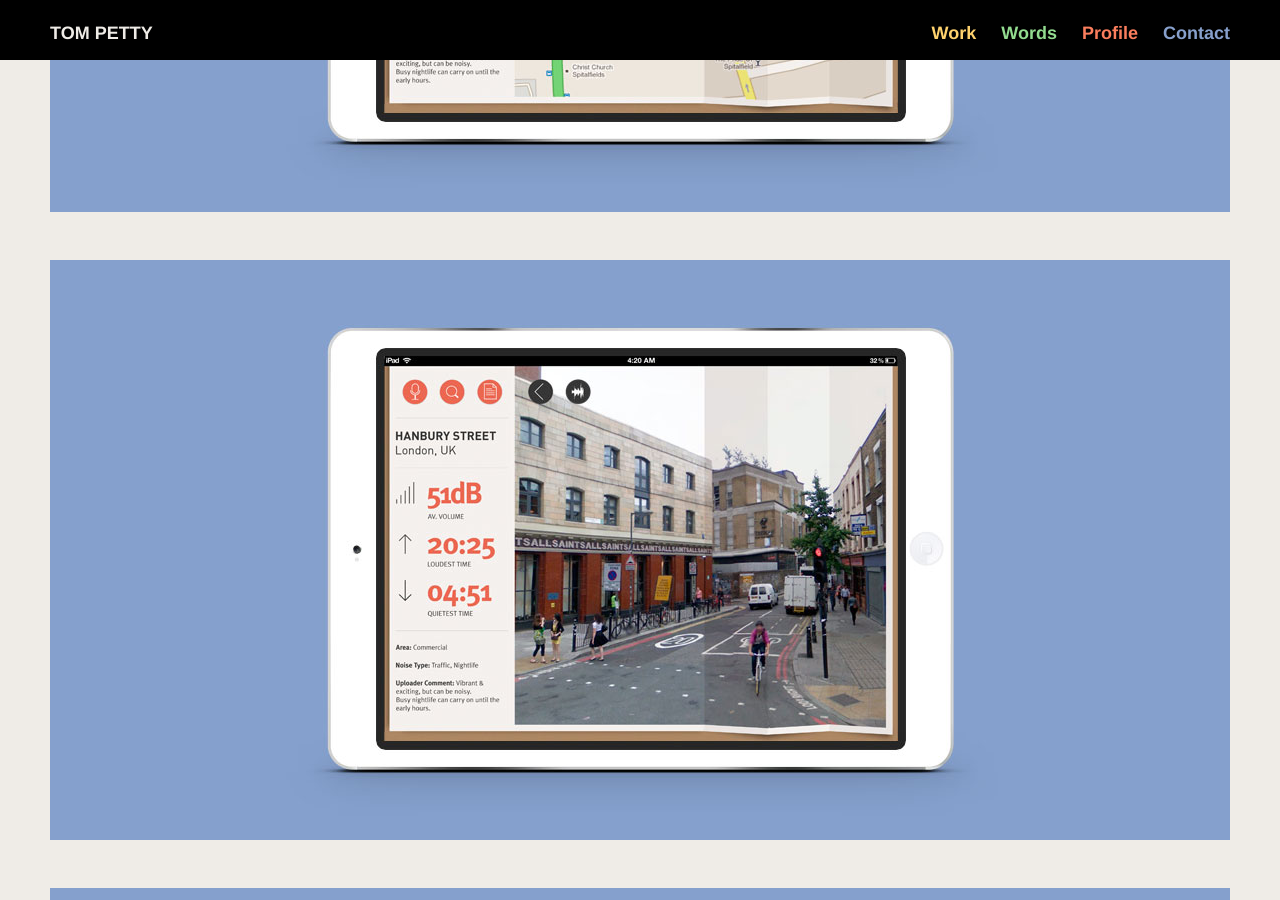
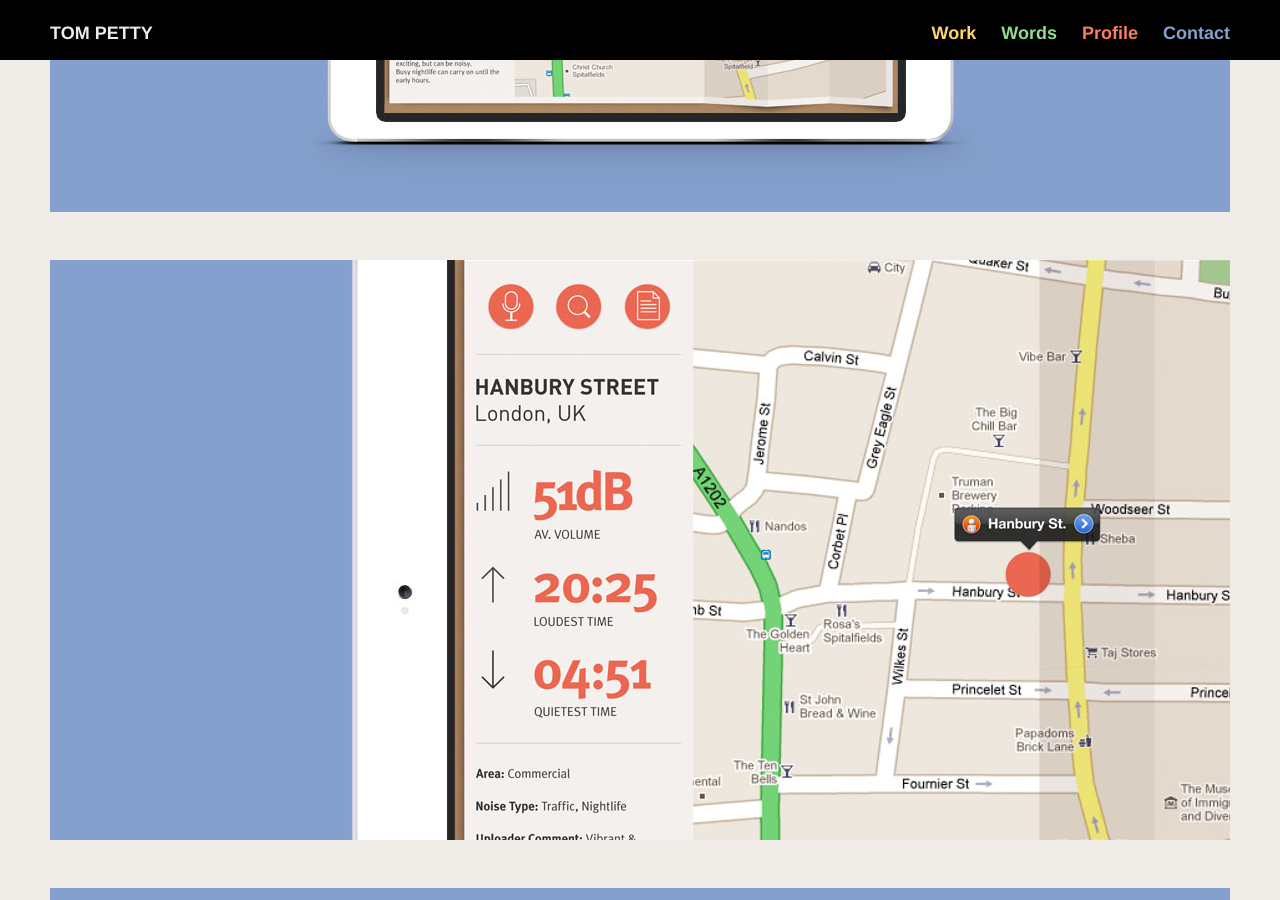
Before and after one commit to anothertompetty/portfolio, a Jekyll site: the page built from mapply.html, in a window 1280 px wide and 900 px high, scrolled down 2193 px. Built offline with Jekyll 4.4.1, drawn with Linux system fonts in a browser that asks for light colours; nearby versions of some CDN libraries; Markdown is read by kramdown in place of the engine named in the settings.

Commit message:
adding imagery

```diff
--- a/mapply.html
+++ b/mapply.html
@@ -30,9 +30,13 @@
 
 		<img src="img/mapply/mapply3.jpg">
 
+		<img src="img/mapply/mapply8.jpg">
+
 		<img src="img/mapply/mapply5.jpg">
 
 		<img src="img/mapply/mapply6.jpg">
+
+		<img src="img/mapply/mapply7.jpg">
 
 		<img src="img/mapply/mapply4.jpg">
 
```
Also changed, not shown: img/mapply/mapply7.jpg (added), img/mapply/mapply8.jpg (added).
